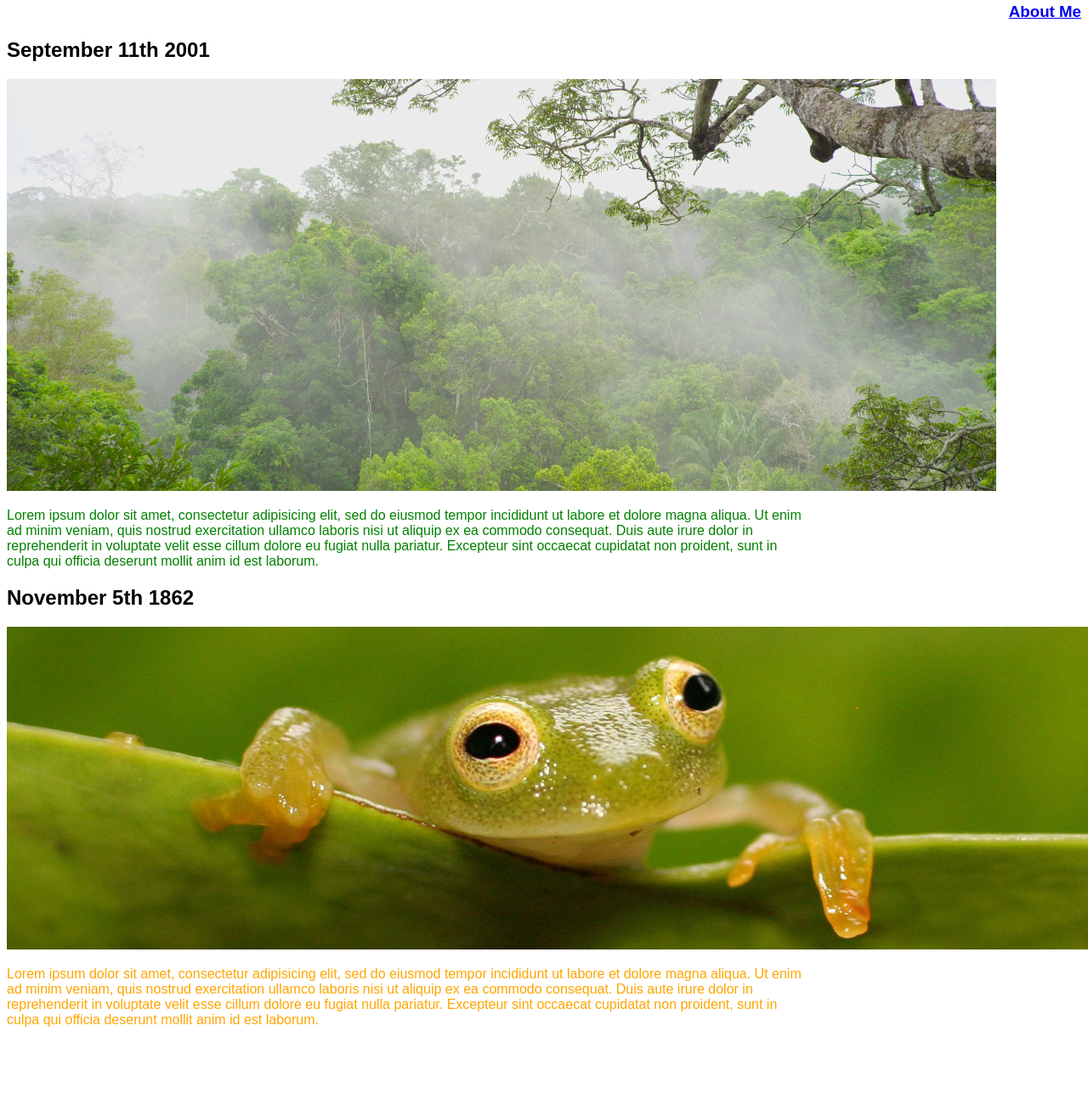
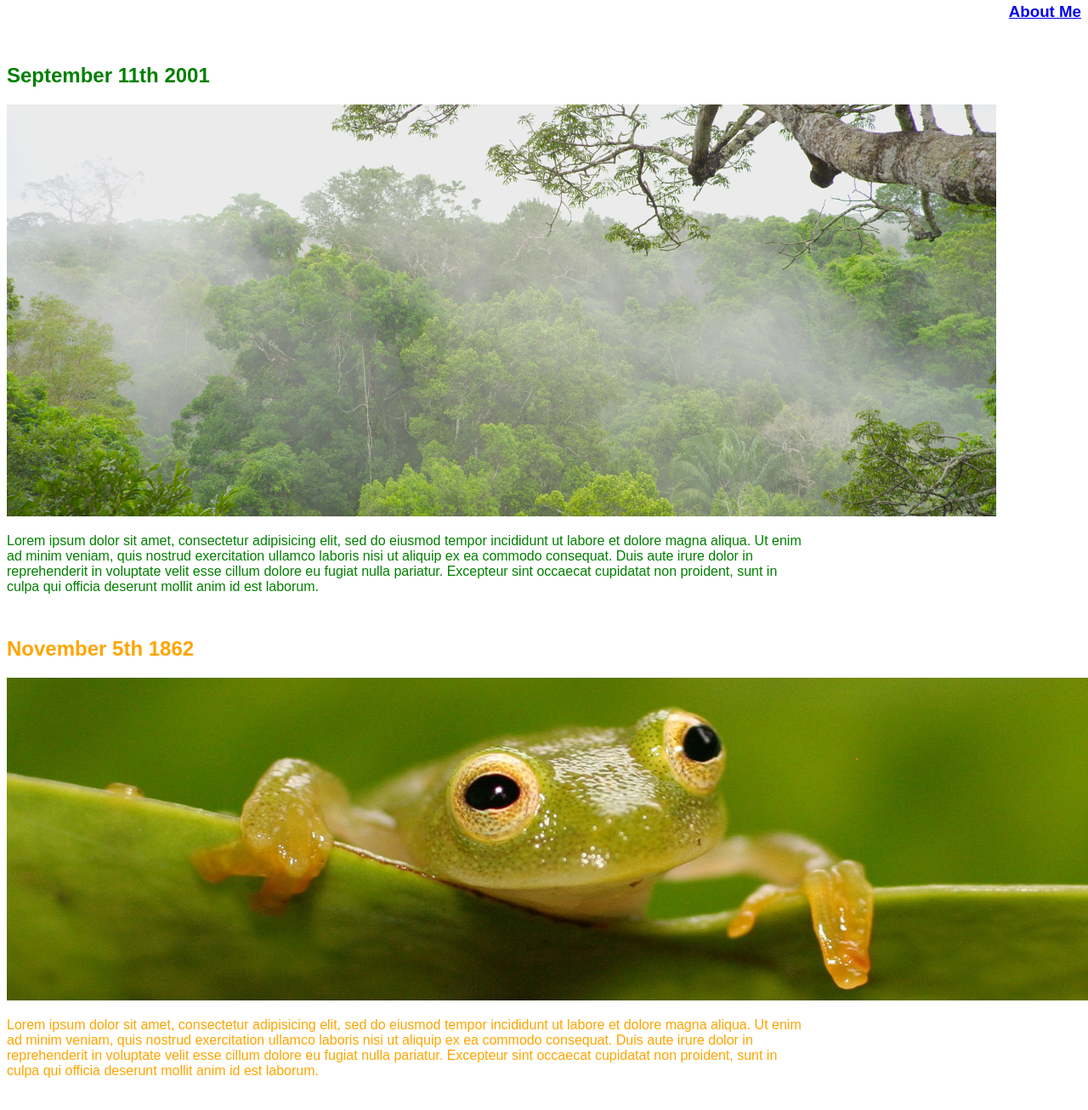
Before and after one commit to ehadfield/blogging, a plain HTML site: page index.html in a window 1280 px wide. Shown: the part 77-1384 px from the top of the page at 85% size. Before the commit the page ends 1303 px from the top, so only its background shows below. Drawn offline with Linux system fonts and the light colour scheme.

Commit message:
add padding to divs

```diff
--- a/css/styles.css
+++ b/css/styles.css
@@ -2,12 +2,16 @@
   color: green;
   width: 75%;
   font-family: sans-serif;
+  margin-top: 50px;
+  margin-bottom: 50px;
 }
 
 .frog {
   color: orange;
   width: 75%;
   font-family: sans-serif;
+  margin-top: 50px;
+  margin-bottom: 50px;
 }
 
 .about {
--- a/index.html
+++ b/index.html
@@ -10,15 +10,17 @@
   <div class="about">
     <h3><a href="about.html">About Me</a></h3>
   </div>
+
+  <div class="canopy">
     <h2>September 11th 2001</h2>
     <img src="img/Rainforest.jpg" alt="Rainforest Canopy">
-  <div class="canopy">
     <p>Lorem ipsum dolor sit amet, consectetur adipisicing elit, sed do eiusmod tempor incididunt ut labore et dolore magna aliqua. Ut enim ad minim veniam, quis nostrud exercitation ullamco laboris nisi ut aliquip ex ea commodo consequat. Duis aute irure dolor in reprehenderit in voluptate velit esse cillum dolore eu fugiat nulla pariatur. Excepteur sint occaecat cupidatat non proident, sunt in culpa qui officia deserunt mollit anim id est laborum.</p>
   </div>
 
+
+  <div class="frog">
     <h2>November 5th 1862</h2>
     <img src="img/frog.jpg" alt="Frog">
-  <div class="frog">
     <p>Lorem ipsum dolor sit amet, consectetur adipisicing elit, sed do eiusmod tempor incididunt ut labore et dolore magna aliqua. Ut enim ad minim veniam, quis nostrud exercitation ullamco laboris nisi ut aliquip ex ea commodo consequat. Duis aute irure dolor in reprehenderit in voluptate velit esse cillum dolore eu fugiat nulla pariatur. Excepteur sint occaecat cupidatat non proident, sunt in culpa qui officia deserunt mollit anim id est laborum.</p>
   </div>
   </body>
```
